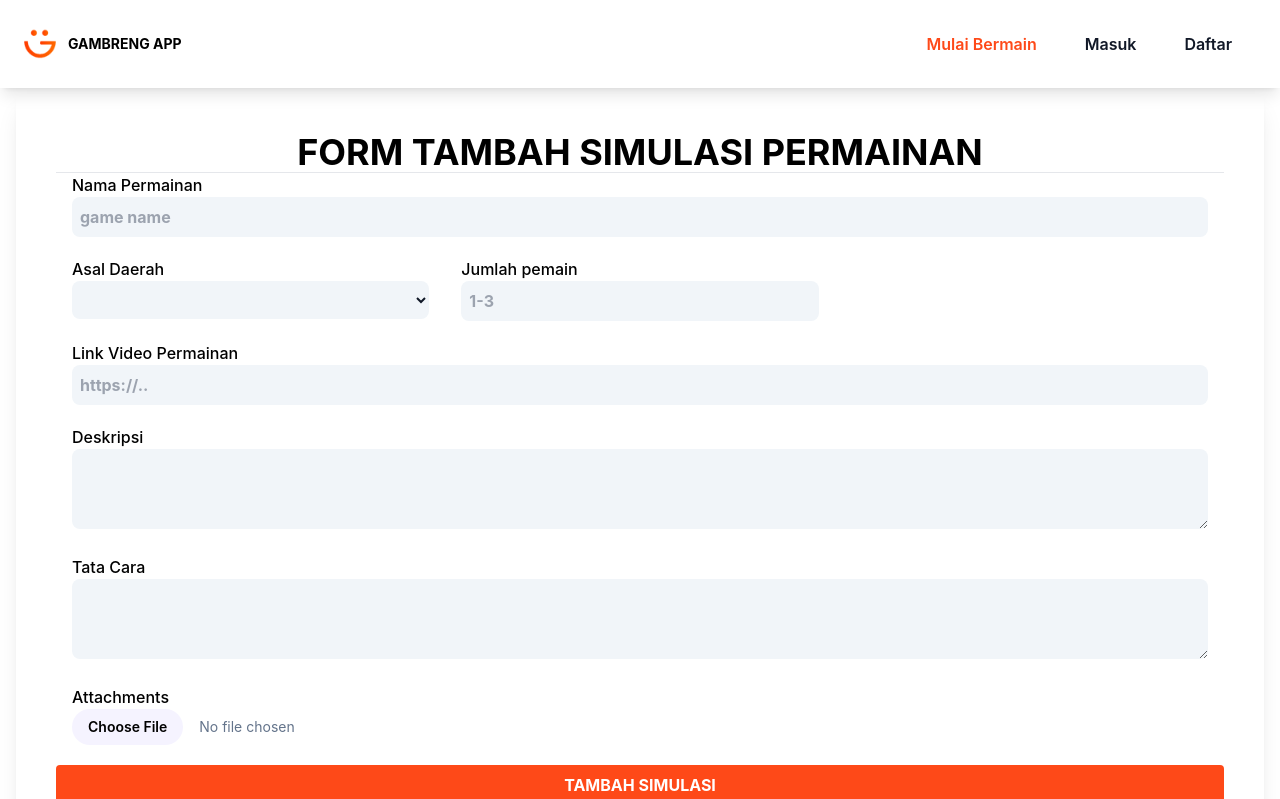
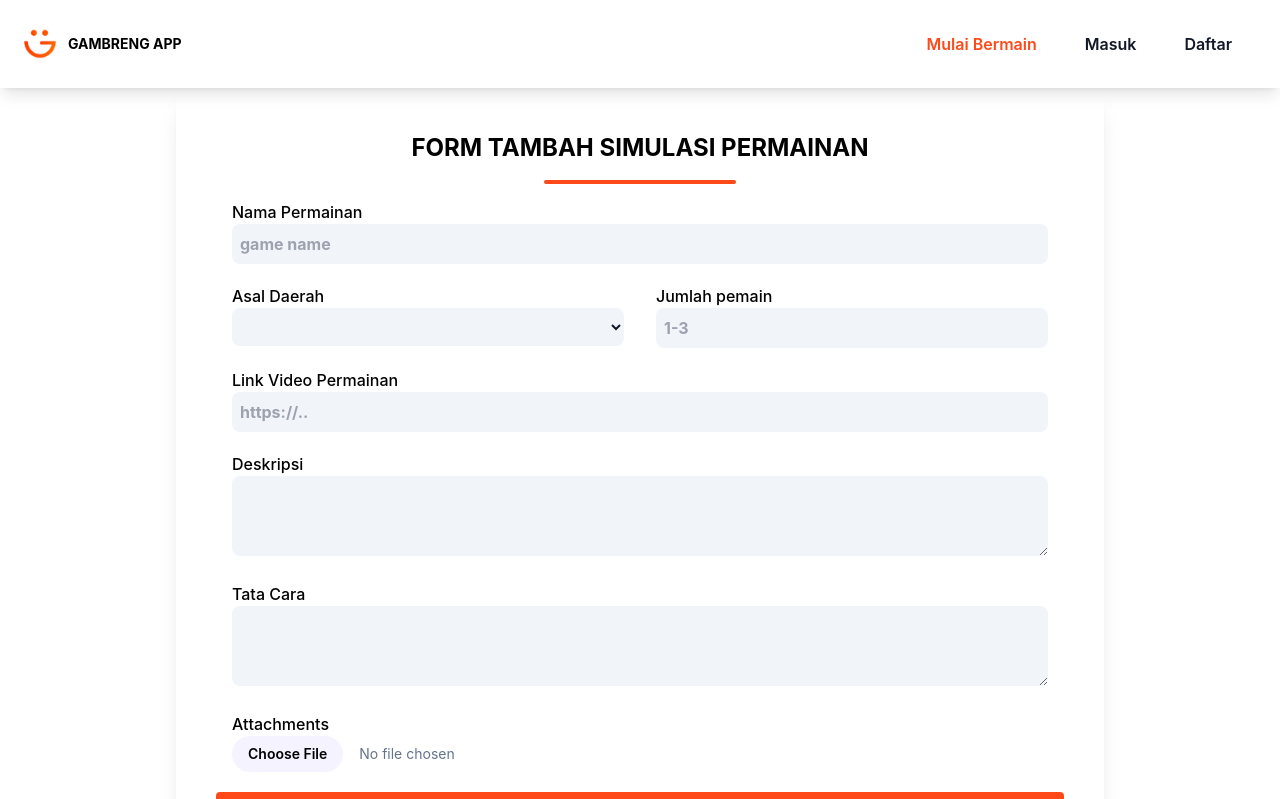
Before and after one commit to zulnurdiana/Gambreng-App-FrontEnd, a React (Create React App) app: page /tambah-simulasi in a window 1280 px wide. Shown: the top 799 px of the page. Built offline with nearby package versions, Linux system fonts and the light colour scheme.

Commit message:
Fix the width problem of form container and update some classnames in html tag
edited hr, font size, color, and fix the width problem of form container

```diff
--- a/src/components/FormTambahSimulasi.js
+++ b/src/components/FormTambahSimulasi.js
@@ -5,12 +5,13 @@ const FormTambahSimulasi = () => {
     <div className="min-full-no-navbar pt-22">
       <div class="container">
 
-        <div class="mb-20 rounded-xl shadow-xl content-around">
+        <div class="mb-10 rounded-xl shadow-xl content-around ml-40 mr-40">
           <div class="px-10 py-10 justify-center">
             <h1 class="text-39364F text-center">
-              <span class="block font-bold mt-1  lg:text-4xl">
+              <span class="block font-bold mt-1  lg:text-2xl">
                 FORM TAMBAH SIMULASI PERMAINAN
-              </span><hr></hr>
+              </span>
+              <hr class="w-48 h-1 mx-auto my-4 bg-primary border-0 rounded dark:bg-primary"/>
             </h1>
 
             <div className="w-full mb-5 px-4">
@@ -24,7 +25,7 @@ const FormTambahSimulasi = () => {
                 className="p-2 bg-slate-100 w-full focus:outline-none focus:ring-primary focus:ring-1 focus:border-primary rounded-lg text-dark font-bold"/>
             </div>
             <div className="flex">
-                <div className="w-1/3 mb-5 px-4">
+                <div className="w-1/2 mb-5 px-4">
                     <label html-for="tanggal-acara" className="font-medium text-39364F text-base">
                     Asal Daerah
                     </label>
@@ -32,7 +33,7 @@ const FormTambahSimulasi = () => {
                         <option></option>
                     </select>
                 </div>
-                <div className="w-1/3 mb-5 px-4">
+                <div className="w-1/2 mb-5 px-4">
                     <label html-for="provinsi-acara" className="font-medium text-39364F text-base">
                     Jumlah pemain
                     </label>
```
